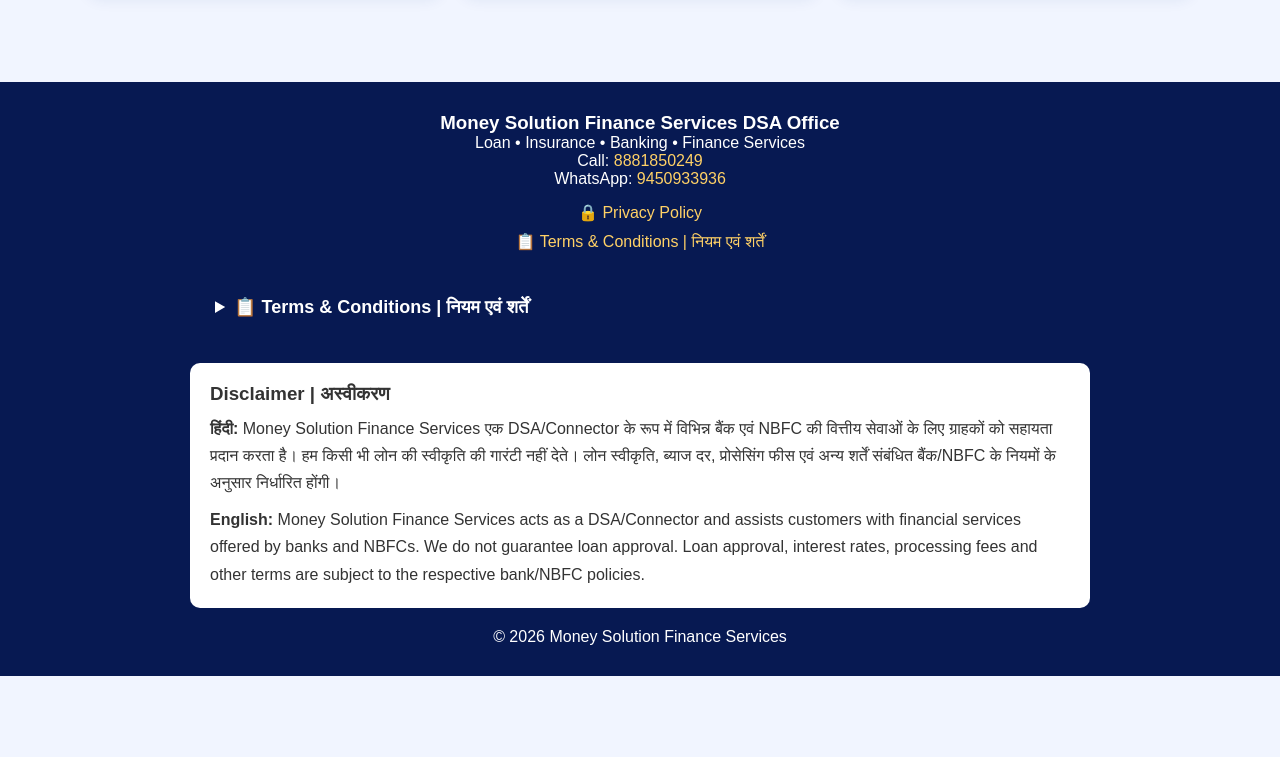
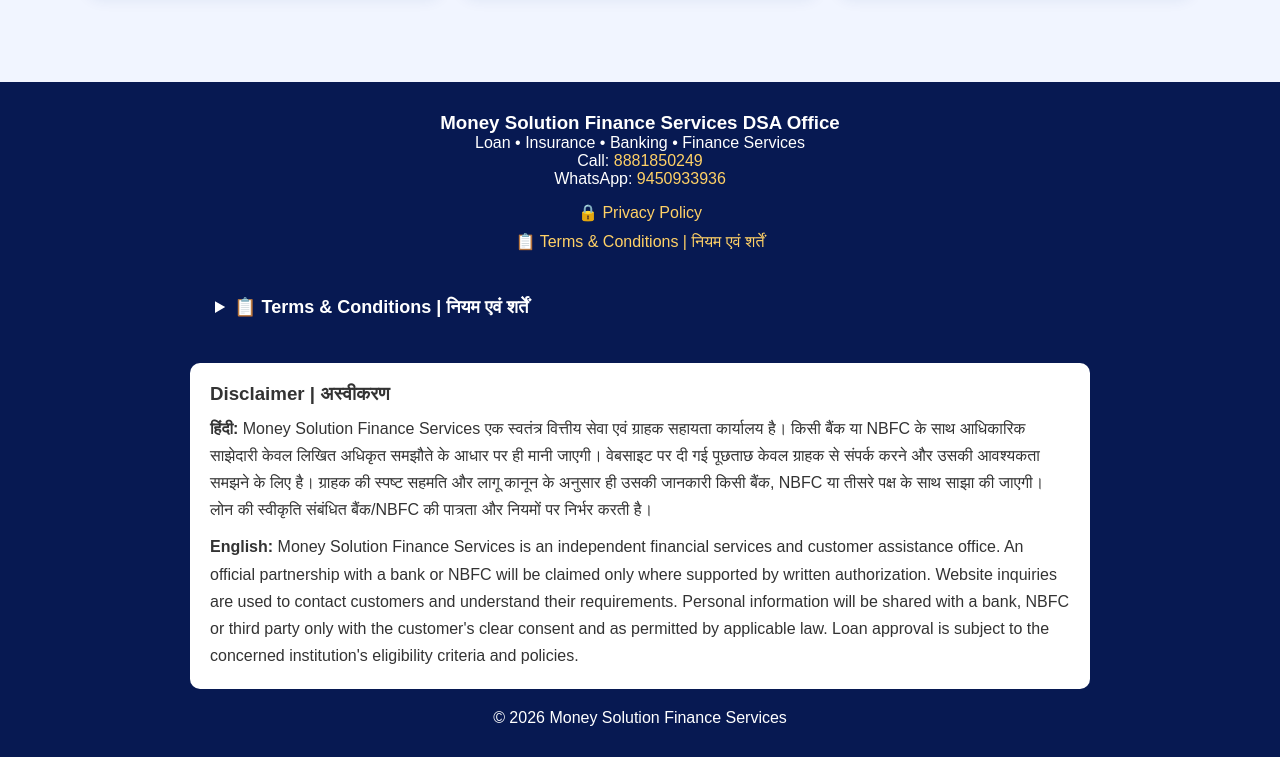
Before and after one commit to moneysalutationsfinence/Moneysalutationsfinence, a plain HTML site: page index.html in a window 1280 px wide. Shown: the part 5098-5855 px from the top of the page. Before the commit the page ends 5774 px from the top, so only its background shows below. Drawn offline with Linux system fonts and the light colour scheme.

Commit message:
Update website disclaimer and terms for independent inquiry service

```diff
--- a/index.html
+++ b/index.html
@@ -308,7 +308,7 @@ footer details.footer-box .terms-content li{margin:8px 0;line-height:1.6;color:w
 <div class="terms-content">
 <h4>हिंदी</h4>
 <ol>
-<li>Money Solution Finance Services बैंक और NBFC लोन के लिए DSA/Connector के रूप में सहायता प्रदान करता है।</li>
+<li>Money Solution Finance Services एक स्वतंत्र वित्तीय सेवा एवं ग्राहक सहायता कार्यालय है। किसी बैंक या NBFC के साथ आधिकारिक साझेदारी केवल लिखित अधिकृत समझौते के आधार पर ही मानी जाएगी।</li>
 <li>लोन स्वीकृत या अस्वीकृत करने का अंतिम अधिकार संबंधित बैंक/NBFC का होगा।</li>
 <li>ब्याज दर, प्रोसेसिंग फीस और अन्य शर्तें संबंधित वित्तीय संस्था तय करेगी।</li>
 <li>लोन स्वीकृति की कोई गारंटी नहीं दी जाती है।</li>
@@ -317,11 +317,11 @@ footer details.footer-box .terms-content li{margin:8px 0;line-height:1.6;color:w
 </ol>
 <h4>English</h4>
 <ol>
-<li>Money Solution Finance Services provides assistance for bank and NBFC loans as a DSA/Connector.</li>
+<li>Money Solution Finance Services is an independent financial services and customer assistance office. An official relationship with any bank or NBFC will be claimed only where supported by written authorization.</li>
 <li>Final loan approval or rejection is solely at the discretion of the concerned bank/NBFC.</li>
 <li>Interest rates, processing fees and other terms are decided by the concerned financial institution.</li>
 <li>We do not guarantee loan approval.</li>
-<li>Customer information may be shared with the concerned financial institution with the customer's consent.</li>
+<li>Customer information will be shared with a bank, NBFC or third party only after the customer's clear consent and where legally permitted.</li>
 <li>Customers should never share their OTP, ATM PIN or password with anyone.</li>
 </ol>
 </div>
@@ -329,8 +329,8 @@ footer details.footer-box .terms-content li{margin:8px 0;line-height:1.6;color:w
 
 <div class="footer-disclaimer">
 <h3>Disclaimer | अस्वीकरण</h3>
-<p><strong>हिंदी:</strong> Money Solution Finance Services एक DSA/Connector के रूप में विभिन्न बैंक एवं NBFC की वित्तीय सेवाओं के लिए ग्राहकों को सहायता प्रदान करता है। हम किसी भी लोन की स्वीकृति की गारंटी नहीं देते। लोन स्वीकृति, ब्याज दर, प्रोसेसिंग फीस एवं अन्य शर्तें संबंधित बैंक/NBFC के नियमों के अनुसार निर्धारित होंगी।</p>
-<p><strong>English:</strong> Money Solution Finance Services acts as a DSA/Connector and assists customers with financial services offered by banks and NBFCs. We do not guarantee loan approval. Loan approval, interest rates, processing fees and other terms are subject to the respective bank/NBFC policies.</p>
+<p><strong>हिंदी:</strong> Money Solution Finance Services एक स्वतंत्र वित्तीय सेवा एवं ग्राहक सहायता कार्यालय है। किसी बैंक या NBFC के साथ आधिकारिक साझेदारी केवल लिखित अधिकृत समझौते के आधार पर ही मानी जाएगी। वेबसाइट पर दी गई पूछताछ केवल ग्राहक से संपर्क करने और उसकी आवश्यकता समझने के लिए है। ग्राहक की स्पष्ट सहमति और लागू कानून के अनुसार ही उसकी जानकारी किसी बैंक, NBFC या तीसरे पक्ष के साथ साझा की जाएगी। लोन की स्वीकृति संबंधित बैंक/NBFC की पात्रता और नियमों पर निर्भर करती है।</p>
+<p><strong>English:</strong> Money Solution Finance Services is an independent financial services and customer assistance office. An official partnership with a bank or NBFC will be claimed only where supported by written authorization. Website inquiries are used to contact customers and understand their requirements. Personal information will be shared with a bank, NBFC or third party only with the customer's clear consent and as permitted by applicable law. Loan approval is subject to the concerned institution's eligibility criteria and policies.</p>
 </div>
 <p style="margin-top:15px">© 2026 Money Solution Finance Services</p>
 </footer>
```
